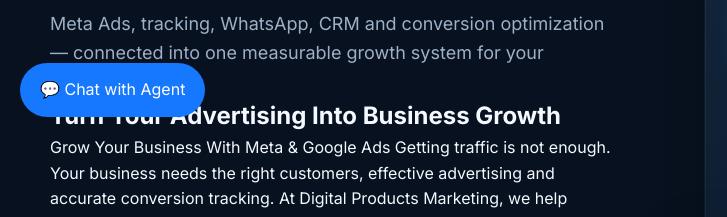
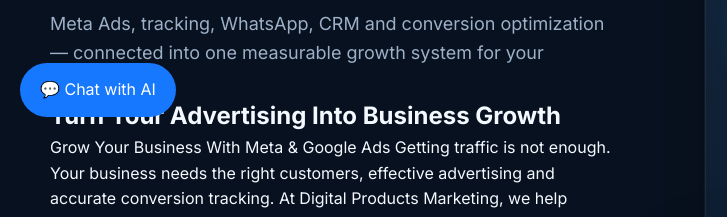
Before and after one commit to mishaqDPM/Digital-products-marketing-, a plain HTML site: page index.html in a window 1280 px wide. Shown: the part 583-800 px from the top of the page, 0-727 px from the left. Drawn offline with Linux system fonts and the light colour scheme.

Commit message:
Update chat button text from 'Agent' to 'AI'

```diff
--- a/index.html
+++ b/index.html
@@ -472,7 +472,7 @@ Book Your Free Business Growth Consultation </p>
 
 <!-- AI Live Chat Button -->
 <div id="ai-chat-button" onclick="toggleAIChat()">
-  💬 Chat with Agent
+  💬 Chat with AI
 </div>
 
 <!-- AI Chat Window -->
```
